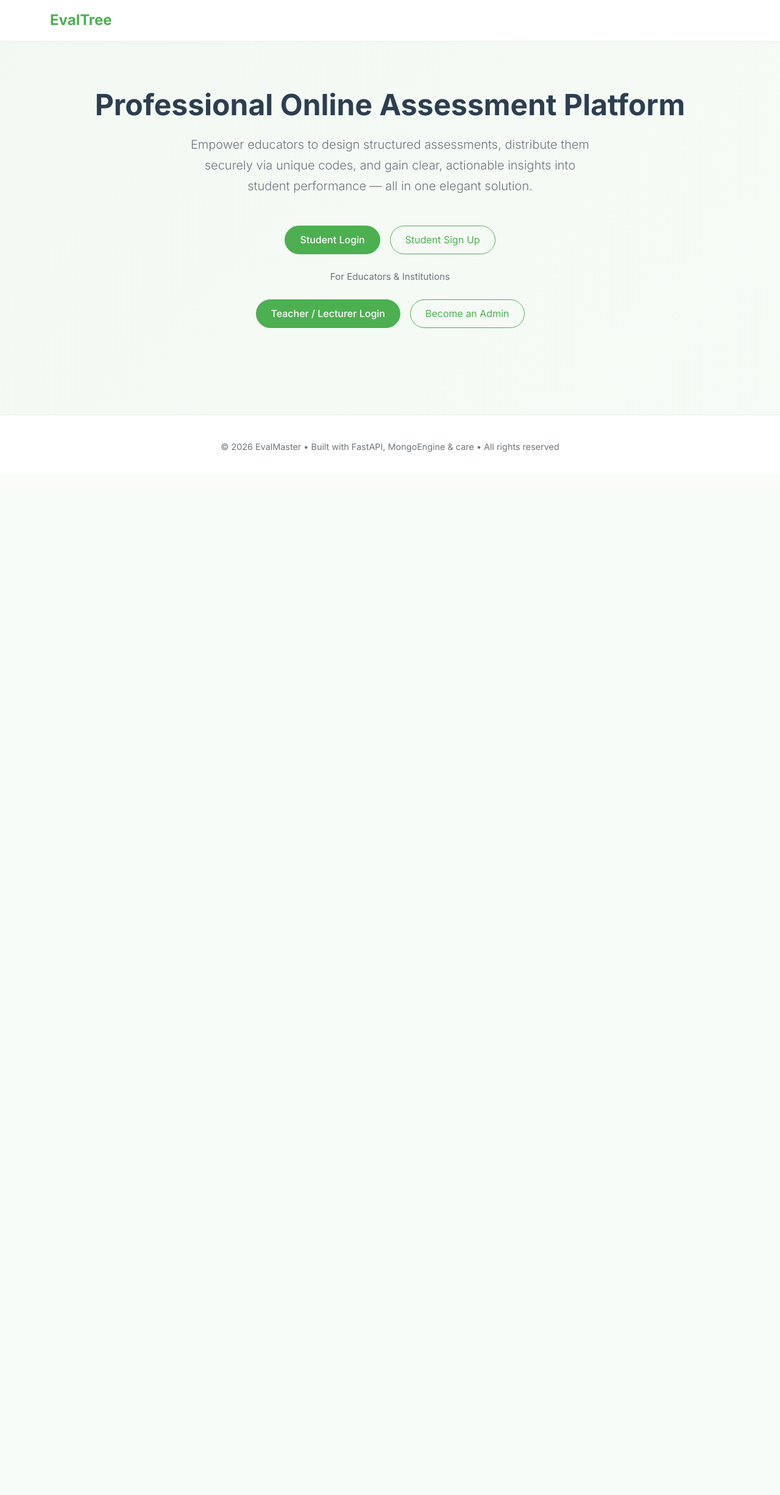
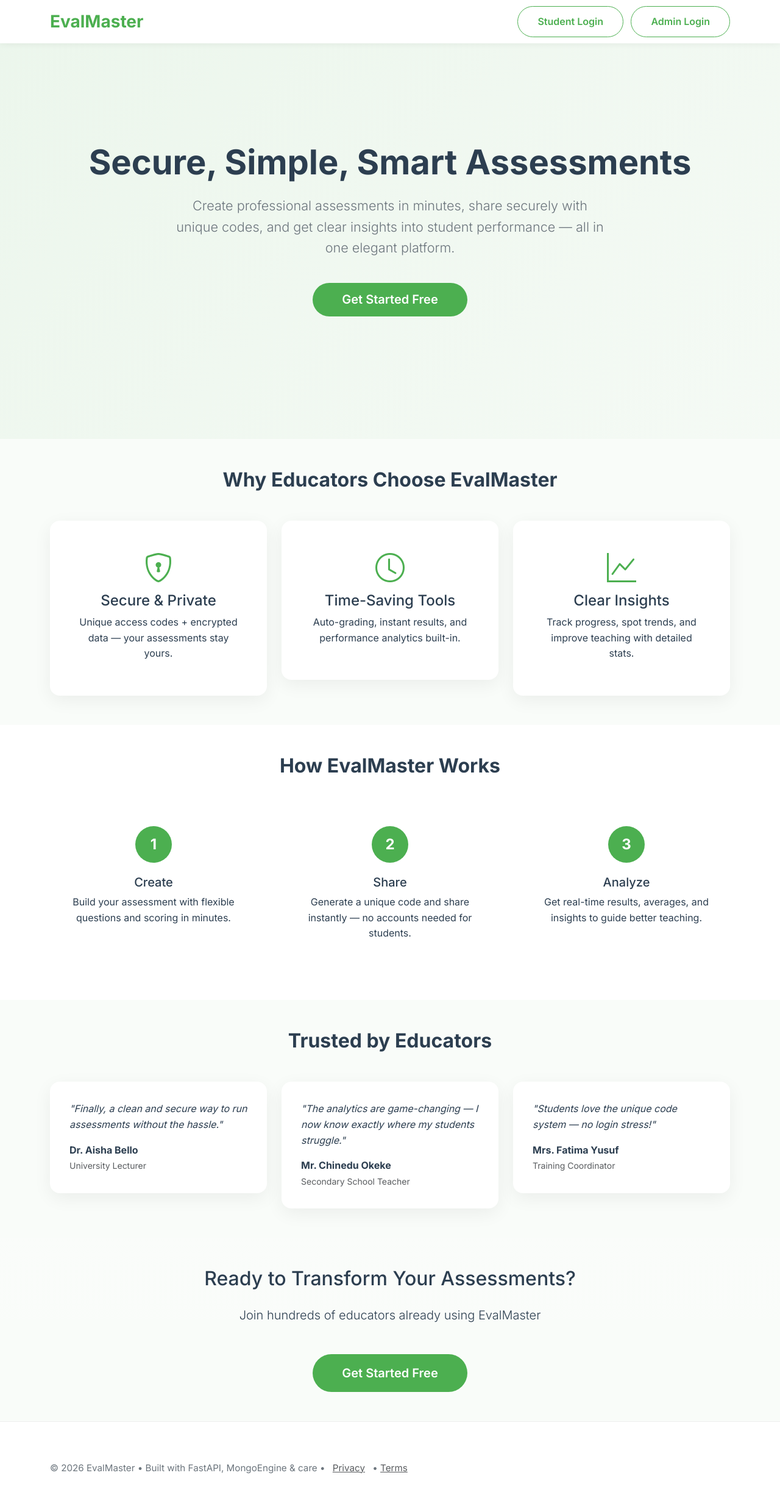
Before and after one commit to Leefranklyn/evaltree, a FastAPI app: page / in a window 1280 px wide. Shown: the whole page at 61% size. Before the commit the page ends 741 px from the top, so only its background shows below. Run offline with FastAPI, Linux system fonts and the light colour scheme.

Commit message:
feat: worked on some feature

```diff
--- a/main.py
+++ b/main.py
@@ -8,7 +8,7 @@
 
 app = FastAPI()
 
-app.mount("/static", StaticFiles(directory="static"), name="static")
+app.mount("/static", StaticFiles(directory="templates"), name="static")
 templates = Jinja2Templates(directory="templates")
 
 app.include_router(admin.router, prefix="/admin", tags=["admin"])
@@ -29,6 +29,13 @@
         {"request": request}
     )
 
+@app.get("/get-started", response_class=HTMLResponse)
+async def get_started(request: Request):
+    return templates.TemplateResponse(
+        "get_started.html",
+        {"request": request}
+    )
+
 @app.get("/api/status")
 async def api_status():
     return {"status": "online", "app": "QuizMaster", "version": "1.0.0"}
--- a/templates/landing.html
+++ b/templates/landing.html
@@ -3,199 +3,303 @@
 <head>
   <meta charset="UTF-8" />
   <meta name="viewport" content="width=device-width, initial-scale=1.0" />
-    <title>EvalMaster - Online Assessment Platform</title>
+  <title>EvalMaster – Professional Online Assessment Platform</title>
 
-    <!-- Bootstrap 5 CSS -->
-    <link
-      href="https://cdn.jsdelivr.net/npm/bootstrap@5.3.3/dist/css/bootstrap.min.css"
-      rel="stylesheet"
-      integrity="sha384-QWTKZyjpPEjISv5WaRU9OFeRpok6YctnYmDr5pNlyT2bRjXh0JMhjY6hW+ALEwIH"
-      crossorigin="anonymous"
-    />
+  <!-- Bootstrap 5 -->
+  <link href="https://cdn.jsdelivr.net/npm/bootstrap@5.3.3/dist/css/bootstrap.min.css" rel="stylesheet" integrity="sha384-QWTKZyjpPEjISv5WaRU9OFeRpok6YctnYmDr5pNlyT2bRjXh0JMhjY6hW+ALEwIH" crossorigin="anonymous">
 
-    <!-- Google Fonts: Inter -->
-    <link
-      href="https://fonts.googleapis.com/css2?family=Inter:wght@300;400;500;600;700&display=swap"
-      rel="stylesheet"
-    />
+  <!-- Inter Font -->
+  <link href="https://fonts.googleapis.com/css2?family=Inter:wght@300;400;500;600;700&display=swap" rel="stylesheet">
+
+  <!-- Bootstrap Icons (for features) -->
+  <link rel="stylesheet" href="https://cdn.jsdelivr.net/npm/bootstrap-icons@1.11.3/font/bootstrap-icons.min.css">
 
   <style>
     :root {
-        --primary: #4caf50;
-        --primary-dark: #388e3c;
-        --primary-light: #a5d6a7;
-        --light-bg: #f9fcf9;
+      --primary: #4CAF50;
+      --primary-dark: #388E3C;
+      --primary-light: #A5D6A7;
+      --light-bg: #F9FCF9;
       --gray: #6c757d;
       --dark-text: #2c3e50;
     }
 
     body {
-        font-family: "Inter", system-ui, -apple-system, sans-serif;
+      font-family: 'Inter', system-ui, sans-serif;
       background-color: var(--light-bg);
       color: var(--dark-text);
-        line-height: 1.7;
+      line-height: 1.6;
     }
 
     .navbar {
       background: rgba(255, 255, 255, 0.96);
       backdrop-filter: blur(12px);
-        box-shadow: 0 1px 8px rgba(0, 0, 0, 0.04);
+      box-shadow: 0 2px 10px rgba(0,0,0,0.05);
     }
 
     .navbar-brand {
       font-weight: 700;
       color: var(--primary) !important;
-        font-size: 1.6rem;
+      font-size: 1.75rem;
     }
 
     .hero {
-        min-height: 85vh;
-        background: linear-gradient(
-          135deg,
-          rgba(76, 175, 80, 0.04) 0%,
-          rgba(165, 214, 167, 0.03) 100%
-        );
+      min-height: 90vh;
+      background: linear-gradient(135deg, rgba(76,175,80,0.08) 0%, rgba(165,214,167,0.05) 100%);
       display: flex;
       align-items: center;
-        padding: 6rem 0;
+      padding: 8rem 0 6rem;
     }
 
     .hero h1 {
-        font-size: 3rem;
-        font-weight: 700;
+      font-size: 3.5rem;
+      font-weight: 800;
+      margin-bottom: 1.25rem;
       color: var(--dark-text);
-        margin-bottom: 1.25rem;
     }
 
     .hero .lead {
-        font-size: 1.25rem;
+      font-size: 1.35rem;
       color: var(--gray);
-        max-width: 680px;
+      max-width: 720px;
       margin: 0 auto 2.5rem;
     }
 
     .btn-primary {
       background-color: var(--primary);
-        border-color: var(--primary);
-        padding: 0.65rem 1.8rem;
-        font-weight: 500;
-        font-size: 1rem;
+      border: none;
       border-radius: 50px;
+      padding: 0.8rem 2rem;
+      font-weight: 600;
       transition: all 0.3s ease;
     }
 
     .btn-primary:hover {
       background-color: var(--primary-dark);
-        transform: translateY(-2px);
-        box-shadow: 0 8px 20px rgba(76, 175, 80, 0.2);
+      transform: translateY(-3px);
+      box-shadow: 0 10px 25px rgba(76,175,80,0.25);
     }
 
     .btn-outline-primary {
       border-color: var(--primary);
       color: var(--primary);
-        padding: 0.65rem 1.8rem;
-        font-size: 1rem;
       border-radius: 50px;
-        transition: all 0.3s ease;
+      padding: 0.8rem 2rem;
+      font-weight: 600;
     }
 
     .btn-outline-primary:hover {
       background-color: var(--primary);
       color: white;
-        transform: translateY(-2px);
+      transform: translateY(-3px);
     }
 
-      .divider-text {
-        color: var(--gray);
-        font-size: 0.95rem;
-        margin: 1.5rem 0;
+    .section-title {
+      font-weight: 700;
+      color: var(--dark-text);
+      margin-bottom: 3rem;
+      text-align: center;
+    }
+
+    .feature-card {
+      background: white;
+      border-radius: 16px;
+      box-shadow: 0 8px 30px rgba(0,0,0,0.06);
+      padding: 2.5rem;
+      transition: transform 0.3s ease, box-shadow 0.3s ease;
+    }
+
+    .feature-card:hover {
+      transform: translateY(-10px);
+      box-shadow: 0 20px 40px rgba(0,0,0,0.1);
+    }
+
+    .feature-icon {
+      font-size: 3rem;
+      color: var(--primary);
+      margin-bottom: 1.25rem;
+    }
+
+    .step-card {
+      text-align: center;
+      padding: 2rem;
+    }
+
+    .step-number {
+      width: 60px;
+      height: 60px;
+      background: var(--primary);
+      color: white;
+      border-radius: 50%;
+      display: flex;
+      align-items: center;
+      justify-content: center;
+      font-size: 1.5rem;
+      font-weight: bold;
+      margin: 0 auto 1.25rem;
+    }
+
+    .testimonial {
+      background: white;
+      border-radius: 16px;
+      padding: 2rem;
+      box-shadow: 0 8px 30px rgba(0,0,0,0.06);
     }
 
     footer {
       background: white;
       border-top: 1px solid #eee;
-        padding: 2.5rem 0 2rem;
+      padding: 4rem 0 2rem;
       color: var(--gray);
-        font-size: 0.9rem;
+      font-size: 0.95rem;
     }
 
-      @media (max-width: 992px) {
-        .hero h1 {
-          font-size: 2.6rem;
-        }
-        .hero .lead {
-          font-size: 1.15rem;
-        }
-      }
-
-      @media (max-width: 576px) {
-        .btn {
-          padding: 0.6rem 1.5rem;
-          font-size: 0.95rem;
-        }
+    @media (max-width: 768px) {
+      .hero h1 { font-size: 2.8rem; }
+      .hero .lead { font-size: 1.15rem; }
     }
   </style>
 </head>
 <body>
+
   <!-- Navbar -->
   <nav class="navbar navbar-expand-lg fixed-top">
     <div class="container">
-        <a class="navbar-brand fw-bold fs-4" href="/"> EvalTree</a>
+      <a class="navbar-brand fw-bold" href="/">EvalMaster</a>
+      <div class="ms-auto">
+        <a href="/student/login" class="btn btn-outline-primary me-2">Student Login</a>
+        <a href="/admin/login" class="btn btn-outline-primary">Admin Login</a>
+      </div>
     </div>
   </nav>
 
-    <!-- Hero Section -->
+  <!-- Hero -->
   <section class="hero">
     <div class="container text-center">
-        <h1>Professional Online Assessment Platform</h1>
+      <h1>Secure, Simple, Smart Assessments</h1>
       <p class="lead">
-          Empower educators to design structured assessments, distribute them
-          securely via unique codes, and gain clear, actionable insights into
-          student performance — all in one elegant solution.
+        Create professional assessments in minutes, share securely with unique codes,
+        and get clear insights into student performance — all in one elegant platform.
       </p>
+      <div class="d-flex justify-content-center gap-4 flex-wrap">
+        <a href="/admin/signup" class="btn btn-primary btn-lg px-5">Get Started Free</a>
+      </div>
+    </div>
+  </section>
 
-        <div class="mt-5">
-          <!-- Student Actions -->
-          <div class="d-flex flex-wrap justify-content-center gap-3 mb-4">
-            <a href="/student/login" class="btn btn-primary px-4"
-              >Student Login</a
-            >
-            <a href="/student/signup" class="btn btn-outline-primary px-4"
-              >Student Sign Up</a
-            >
+  <!-- Features -->
+  <section class="py-5">
+    <div class="container">
+      <h2 class="section-title">Why Educators Choose EvalMaster</h2>
+      <div class="row g-4">
+        <div class="col-md-4">
+          <div class="feature-card text-center">
+            <i class="bi bi-shield-lock feature-icon"></i>
+            <h4>Secure & Private</h4>
+            <p>Unique access codes + encrypted data — your assessments stay yours.</p>
           </div>
-
-          <!-- Divider -->
-          <div class="divider-text">For Educators & Institutions</div>
-
-          <!-- Admin Actions -->
-          <div class="d-flex flex-wrap justify-content-center gap-3">
-            <a href="/admin/login" class="btn btn-primary px-4"
-              >Teacher / Lecturer Login</a
-            >
-            <a href="/admin/signup" class="btn btn-outline-primary px-4"
-              >Become an Admin</a
-            >
+        </div>
+        <div class="col-md-4">
+          <div class="feature-card text-center">
+            <i class="bi bi-clock feature-icon"></i>
+            <h4>Time-Saving Tools</h4>
+            <p>Auto-grading, instant results, and performance analytics built-in.</p>
+          </div>
+        </div>
+        <div class="col-md-4">
+          <div class="feature-card text-center">
+            <i class="bi bi-graph-up feature-icon"></i>
+            <h4>Clear Insights</h4>
+            <p>Track progress, spot trends, and improve teaching with detailed stats.</p>
+          </div>
         </div>
       </div>
     </div>
   </section>
 
+  <!-- How It Works -->
+  <section class="py-5 bg-white">
+    <div class="container">
+      <h2 class="section-title">How EvalMaster Works</h2>
+      <div class="row text-center g-5">
+        <div class="col-md-4">
+          <div class="step-card">
+            <div class="step-number">1</div>
+            <h5>Create</h5>
+            <p>Build your assessment with flexible questions and scoring in minutes.</p>
+          </div>
+        </div>
+        <div class="col-md-4">
+          <div class="step-card">
+            <div class="step-number">2</div>
+            <h5>Share</h5>
+            <p>Generate a unique code and share instantly — no accounts needed for students.</p>
+          </div>
+        </div>
+        <div class="col-md-4">
+          <div class="step-card">
+            <div class="step-number">3</div>
+            <h5>Analyze</h5>
+            <p>Get real-time results, averages, and insights to guide better teaching.</p>
+          </div>
+        </div>
+      </div>
+    </div>
+  </section>
+
+  <!-- Testimonials / Trust -->
+  <section class="py-5">
+    <div class="container">
+      <h2 class="section-title">Trusted by Educators</h2>
+      <div class="row g-4">
+        <div class="col-md-4">
+          <div class="testimonial">
+            <p class="fst-italic">"Finally, a clean and secure way to run assessments without the hassle."</p>
+            <p class="fw-bold mb-0">Dr. Aisha Bello</p>
+            <small class="text-muted">University Lecturer</small>
+          </div>
+        </div>
+        <div class="col-md-4">
+          <div class="testimonial">
+            <p class="fst-italic">"The analytics are game-changing — I now know exactly where my students struggle."</p>
+            <p class="fw-bold mb-0">Mr. Chinedu Okeke</p>
+            <small class="text-muted">Secondary School Teacher</small>
+          </div>
+        </div>
+        <div class="col-md-4">
+          <div class="testimonial">
+            <p class="fst-italic">"Students love the unique code system — no login stress!"</p>
+            <p class="fw-bold mb-0">Mrs. Fatima Yusuf</p>
+            <small class="text-muted">Training Coordinator</small>
+          </div>
+        </div>
+      </div>
+    </div>
+  </section>
+
+  <!-- Final CTA -->
+  <section class="py-5 bg-gradient" style="background: linear-gradient(135deg, rgba(76,175,80,0.08), rgba(165,214,167,0.05));">
+    <div class="container text-center">
+      <h2 class="mb-4">Ready to Transform Your Assessments?</h2>
+      <p class="lead mb-5">Join hundreds of educators already using EvalMaster</p>
+      <a href="/admin/signup" class="btn btn-primary btn-lg px-5 py-3">
+        Get Started Free
+      </a>
+    </div>
+  </section>
+
   <!-- Footer -->
-    <footer class="text-center">
+  <footer>
     <div class="container">
       <p class="mb-0">
-          © 2026 EvalMaster • Built with FastAPI, MongoEngine & care • All
-          rights reserved
+        © 2026 EvalMaster • Built with FastAPI, MongoEngine & care •
+        <a href="/privacy" class="text-muted mx-2">Privacy</a> •
+        <a href="/terms" class="text-muted">Terms</a>
       </p>
     </div>
   </footer>
 
   <!-- Bootstrap JS -->
-    <script
-      src="https://cdn.jsdelivr.net/npm/bootstrap@5.3.3/dist/js/bootstrap.bundle.min.js"
-      integrity="sha384-YvpcrYf0tY3lHB60NNkmXc5s9fDVZLESaAA55NDzOxhy9GkcIdslK1eN7N6jIeHz"
-      crossorigin="anonymous"
-    ></script>
+  <script src="https://cdn.jsdelivr.net/npm/bootstrap@5.3.3/dist/js/bootstrap.bundle.min.js"></script>
 </body>
 </html>
```
Also changed, not shown: templates/get_started.html (added, +160 -0 lines). Lines whose indentation alone changed are shown as unchanged.
